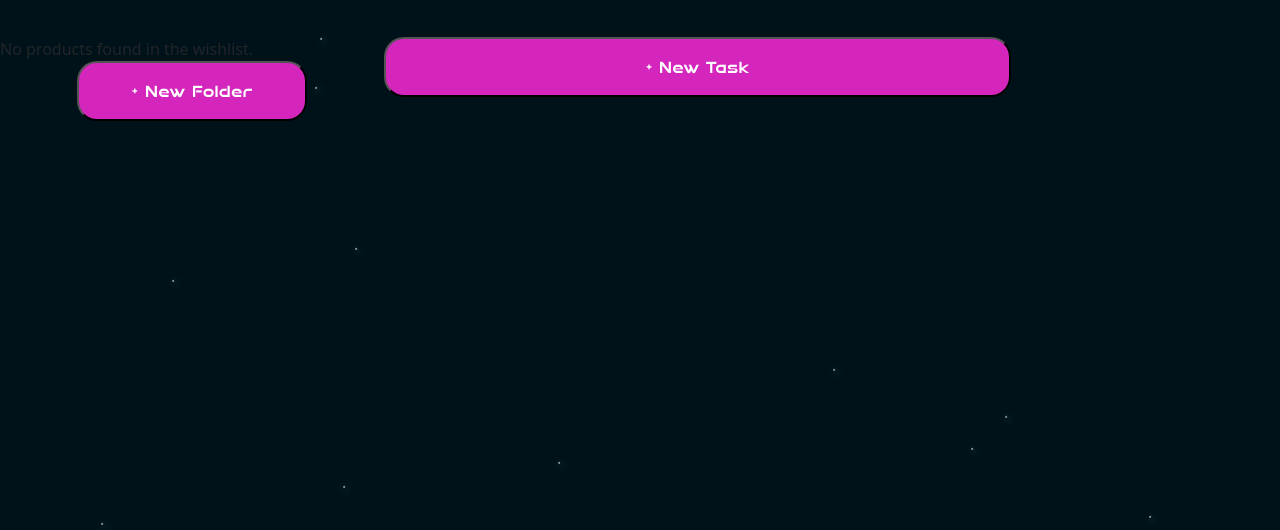
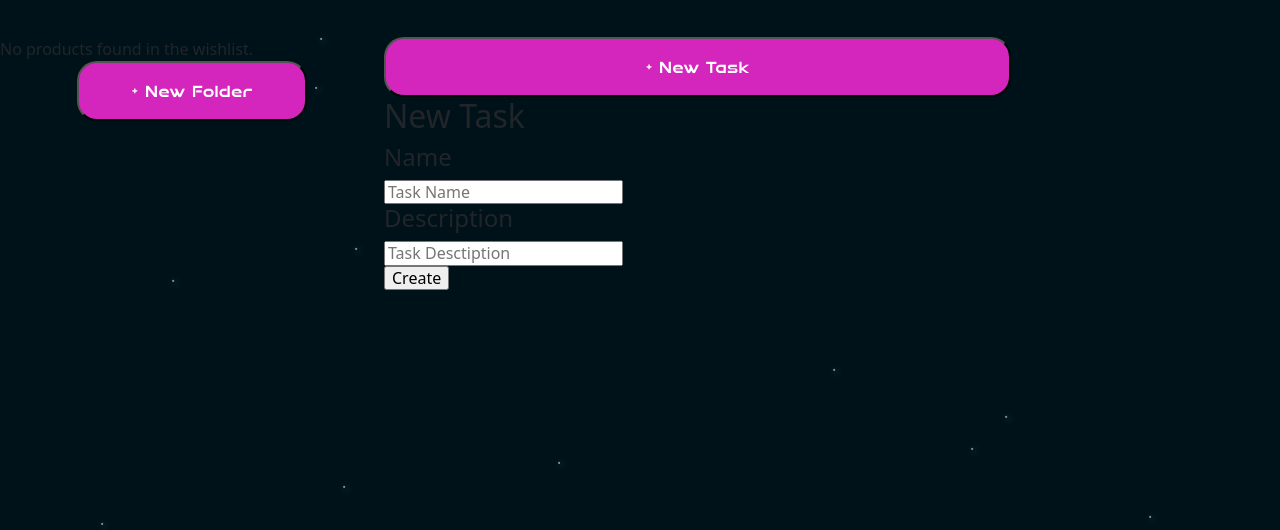
Before and after one commit to Charlie-River/planetPlanner, a PHP site: page /newpage.php in a window 1280 px wide. Shown: the part 106-636 px from the top of the page. Run offline with PHP 8.4, Linux system fonts and the light colour scheme; a user stored in the database is signed in; data comes from the database, SQL or seed files in the repository.

Commit message:
Update newpage.php
Adding form for tasks

```diff
--- a/toDo website/newpage.php
+++ b/toDo website/newpage.php
@@ -113,10 +113,25 @@ try {
     <div class="right-section">
 
       <div class="task-container">
-
       </div>
 
-      <button class="newTask" onclick="openForm()"> + New Task </button>
+      <button class="newTask" onclick=""> + New Task </button>
+
+      <section="overlay">
+      <div class="task-form-container">
+        <form ="task-form" action="">
+        <h2> New Task </h2>
+          <h4> Name </h4>
+          <input type="text" placeholder="Task Name" name="addTask">
+          <h4> Description </h4>
+          <input type="text" placeholder="Task Desctiption" name="addTask">
+          <div class="split-row split-section">
+            <input type="submit" id="create" name="createform" value="Create"/>
+          </div>
+        </form>
+      </div>
+
+
 
     </div>
 
@@ -127,4 +142,5 @@ try {
 
 <script src="index.js"></script>
 <script src="newpagescript.js"></script>
+
 </html>
```
